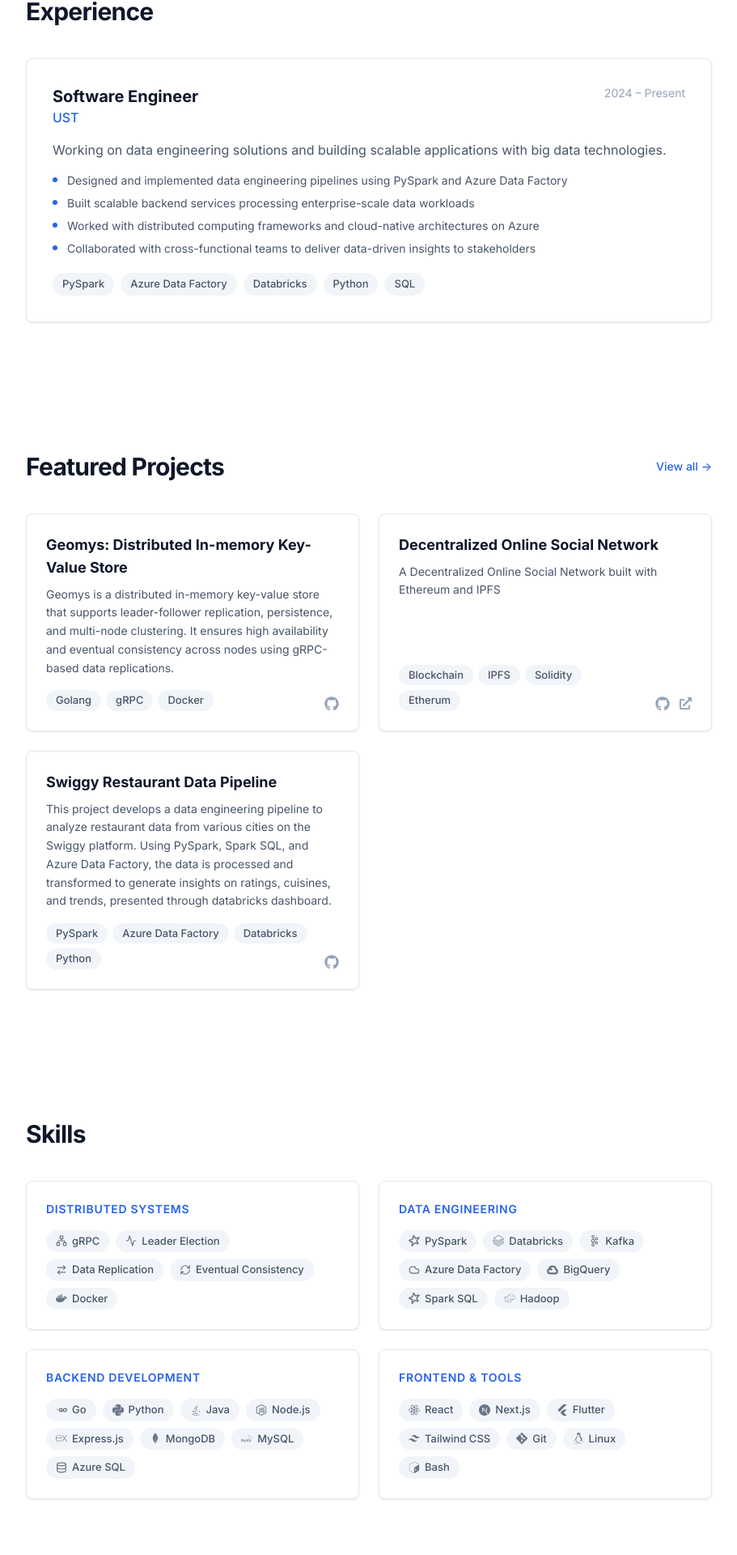
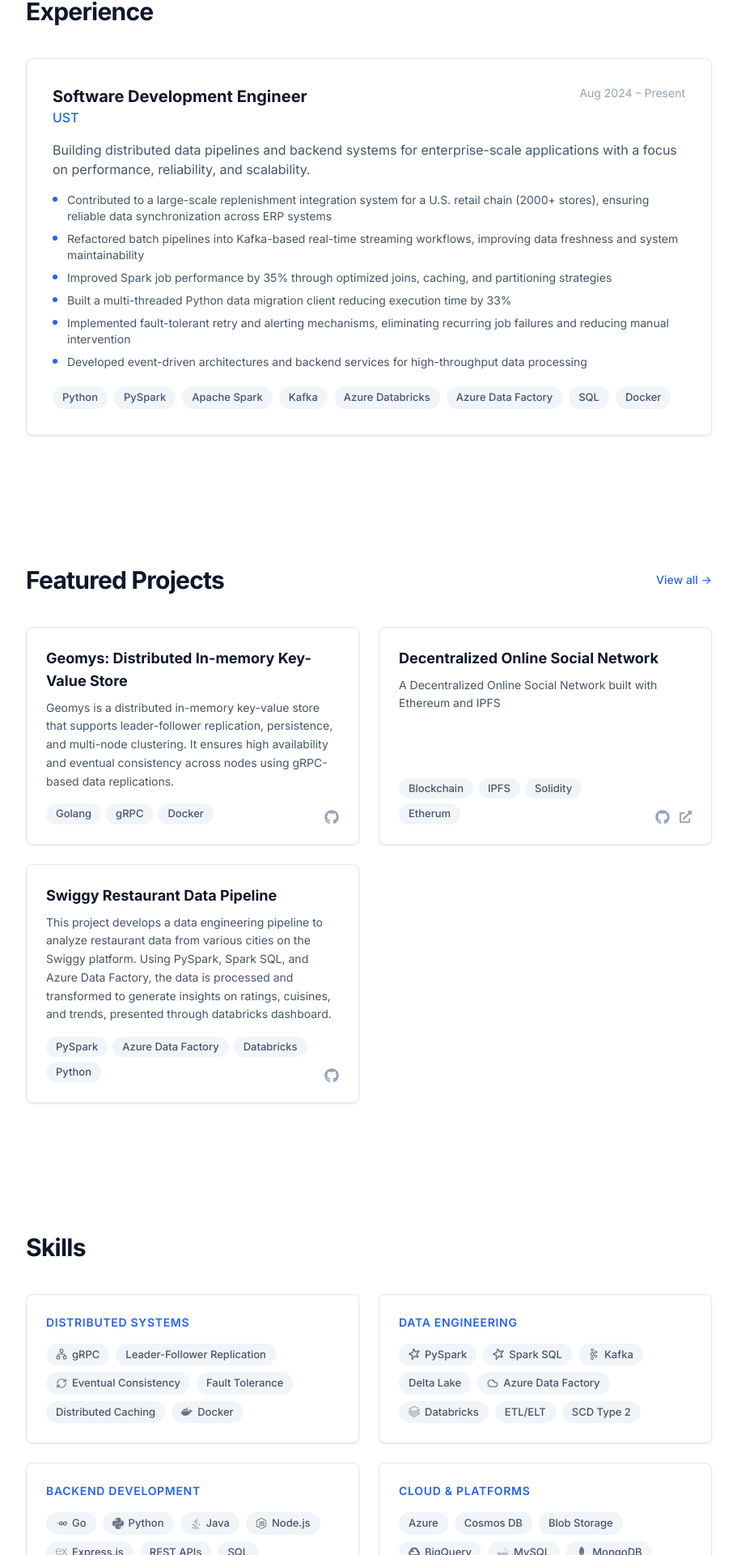
Before and after one commit to vskvj3/portfolio-nextjs, a Next.js app: page / in a window 1280 px wide. Shown: the part 875-2795 px from the top of the page at 81% size, without its empty margins (184-1095 px from the left). Built offline with nearby package versions, Linux system fonts and the light colour scheme.

Commit message:
portfolio fix

```diff
--- a/src/components/shared/ModeToggle.js
+++ b/src/components/shared/ModeToggle.js
@@ -17,11 +17,11 @@
       onClick={handleToggle}
       className="relative p-2 rounded-lg transition-all duration-300 group"
       aria-label={mode === "default" ? "Switch to cyberpunk mode" : "Switch to default mode"}
-      title={mode === "default" ? "Enter the matrix" : "Return to light"}
+      title={mode === "default" ? "enter_wired()" : "exit_wired()"}
     >
       {mode === "default" ? (
         <img
-          src="/images/cat_night.gif"
+          src="/images/running.gif"
           alt="running"
           style={{ width: "22px", height: "22px", objectFit: "contain" }}
           className="opacity-60 group-hover:opacity-100 transition-opacity duration-300 retro-glitch"
--- a/src/data/portfolioData.js
+++ b/src/data/portfolioData.js
@@ -1,92 +1,136 @@
-// ============================================================
-// Portfolio Data Layer
-// All portfolio content lives here. Both Default (Recruiter)
-// and Cyberpunk modes render from this same data source.
-// ============================================================
-
 export const personalInfo = {
   name: "Visakh Vijay O",
-  role: "Software Engineer",
-  specialization: "Backend Development & Data Engineering",
-  tagline: "Building scalable data systems and backend infrastructure.",
-  bio: "A software engineer with experience in big data and data engineering technologies. Fascinated by technology since childhood, that curiosity still drives me to create, learn, and experiment. Currently working as a developer at UST.",
+  role: "Software Development Engineer",
+  specialization: "Backend Systems & Data Engineering",
+  tagline: "Building distributed systems and high-throughput data pipelines.",
+  bio: "Software Development Engineer with experience building distributed backend systems and scalable data pipelines. Skilled in Python, Go, SQL, and the Azure ecosystem, with strong fundamentals in system design, fault tolerance, and performance optimization. Passionate about solving real-world data and infrastructure challenges.",
   location: "Kerala, India",
   email: "imvisakhvijay@gmail.com",
   github: "https://github.com/vskvj3",
   linkedin: "https://linkedin.com/in/visakhvj3",
   profileImage: "/images/profile.jpeg",
-  resumeUrl: "#", // TODO: Add resume link
+  resumeUrl: "#", // update with actual link
 };
 
 export const experience = [
   {
-    title: "Software Engineer",
+    title: "Software Development Engineer",
     company: "UST",
-    period: "2024 – Present",
+    period: "Aug 2024 – Present",
     type: "work",
     description:
-      "Working on data engineering solutions and building scalable applications with big data technologies.",
+      "Building distributed data pipelines and backend systems for enterprise-scale applications with a focus on performance, reliability, and scalability.",
     bullets: [
-      "Designed and implemented data engineering pipelines using PySpark and Azure Data Factory",
-      "Built scalable backend services processing enterprise-scale data workloads",
-      "Worked with distributed computing frameworks and cloud-native architectures on Azure",
-      "Collaborated with cross-functional teams to deliver data-driven insights to stakeholders",
+      "Contributed to a large-scale replenishment integration system for a U.S. retail chain (2000+ stores), ensuring reliable data synchronization across ERP systems",
+      "Refactored batch pipelines into Kafka-based real-time streaming workflows, improving data freshness and system maintainability",
+      "Improved Spark job performance by 35% through optimized joins, caching, and partitioning strategies",
+      "Built a multi-threaded Python data migration client reducing execution time by 33%",
+      "Implemented fault-tolerant retry and alerting mechanisms, eliminating recurring job failures and reducing manual intervention",
+      "Developed event-driven architectures and backend services for high-throughput data processing",
     ],
-    technologies: ["PySpark", "Azure Data Factory", "Databricks", "Python", "SQL"],
+    technologies: [
+      "Python",
+      "PySpark",
+      "Apache Spark",
+      "Kafka",
+      "Azure Databricks",
+      "Azure Data Factory",
+      "SQL",
+      "Docker",
+    ],
   },
 ];
 
 export const education = [
   {
-    title: "B.Tech Computer Science",
-    institution: "RIT Kottayam",
+    title: "B.Tech Computer Science and Engineering",
+    institution: "Government Engineering College, Kottayam (RIT Kottayam)",
     period: "2020 – 2024",
     description:
-      "Graduated with expertise in software engineering, data structures, algorithms, and modern development frameworks.",
+      "CGPA: 8.13. Strong foundation in data structures, algorithms, distributed systems, and database management.",
   },
   {
     title: "Higher Secondary (Computer Science)",
     institution: "GHMSS Perinthalmanna",
     period: "2018 – 2020",
-    description: "Specialized in Computer Science with a strong foundation in mathematics.",
+    description: "Focused on mathematics and computer science fundamentals.",
   },
 ];
 
 export const skillCategories = [
   {
     name: "Distributed Systems",
-    skills: ["gRPC", "Leader Election", "Data Replication", "Eventual Consistency", "Docker"],
+    skills: [
+      "gRPC",
+      "Leader-Follower Replication",
+      "Eventual Consistency",
+      "Fault Tolerance",
+      "Distributed Caching",
+      "Docker",
+    ],
   },
   {
     name: "Data Engineering",
-    skills: ["PySpark", "Databricks", "Kafka", "Azure Data Factory", "BigQuery", "Spark SQL", "Hadoop"],
+    skills: [
+      "PySpark",
+      "Spark SQL",
+      "Kafka",
+      "Delta Lake",
+      "Azure Data Factory",
+      "Databricks",
+      "ETL/ELT",
+      "SCD Type 2",
+    ],
   },
   {
     name: "Backend Development",
-    skills: ["Go", "Python", "Java", "Node.js", "Express.js", "MongoDB", "MySQL", "Azure SQL"],
+    skills: [
+      "Go",
+      "Python",
+      "Java",
+      "Node.js",
+      "Express.js",
+      "REST APIs",
+      "SQL",
+    ],
+  },
+  {
+    name: "Cloud & Platforms",
+    skills: [
+      "Azure",
+      "Cosmos DB",
+      "Blob Storage",
+      "BigQuery",
+      "MySQL",
+      "MongoDB",
+    ],
   },
   {
     name: "Frontend & Tools",
-    skills: ["React", "Next.js", "Flutter", "Tailwind CSS", "Git", "Linux", "Bash"],
+    skills: [
+      "React",
+      "Next.js",
+      "Tailwind CSS",
+      "Git",
+      "Linux",
+      "Bash",
+    ],
   },
 ];
 
 // Featured project IDs — these appear on the homepage
 export const featuredProjectIds = ["Geomys", "SwiggyDataPipeline", "dposn"];
 
-// About page narrative
 export const aboutStory = [
-  "My journey in software engineering began during my undergraduate studies and has evolved into a specialized focus on data engineering and big data technologies. I've worked on projects ranging from mobile applications to enterprise-level data pipelines that process large-scale information systems.",
-  "At UST, I work with technologies like PySpark, Azure Data Factory, and various distributed computing frameworks. My role involves designing and implementing data solutions that transform raw information into actionable insights for business stakeholders.",
-  "I stay current with emerging technologies and contribute to projects that solve practical problems. My focus is on building efficient, scalable systems that deliver real value.",
+  "I specialize in building distributed systems and data-intensive applications. My work focuses on designing scalable backend architectures and reliable data pipelines that handle real-world production workloads.",
+  "At UST, I work on high-throughput data systems involving Spark, Kafka, and Azure, where I optimize performance, improve reliability, and design event-driven workflows.",
+  "I enjoy working at the intersection of backend engineering and data engineering — solving problems related to scalability, consistency, and system design.",
 ];
 
-// Terminal commands for cyberpunk mode
 export const terminalResponses = {
-  whoami: `Hi There!
-I'm a software engineer with experience in big data and data engineering technologies. I've been fascinated by technology since I was a kid, and that curiosity still drives me to create, learn, and experiment.
-Currently, I work as a developer at UST, but more than titles, I enjoy the craft of building things that matter.
-Think of this portfolio as my corner of the Wired, come say hi.`,
+  whoami: `Software Development Engineer focused on distributed systems and data pipelines.
+Experienced in building scalable backend infrastructure, optimizing Spark workloads, and designing real-time streaming systems.
+Currently working at UST. Always exploring system design, performance, and architecture.`,
   help: `Available commands:
   help      - Show this help message
   whoami    - Display user information
```
